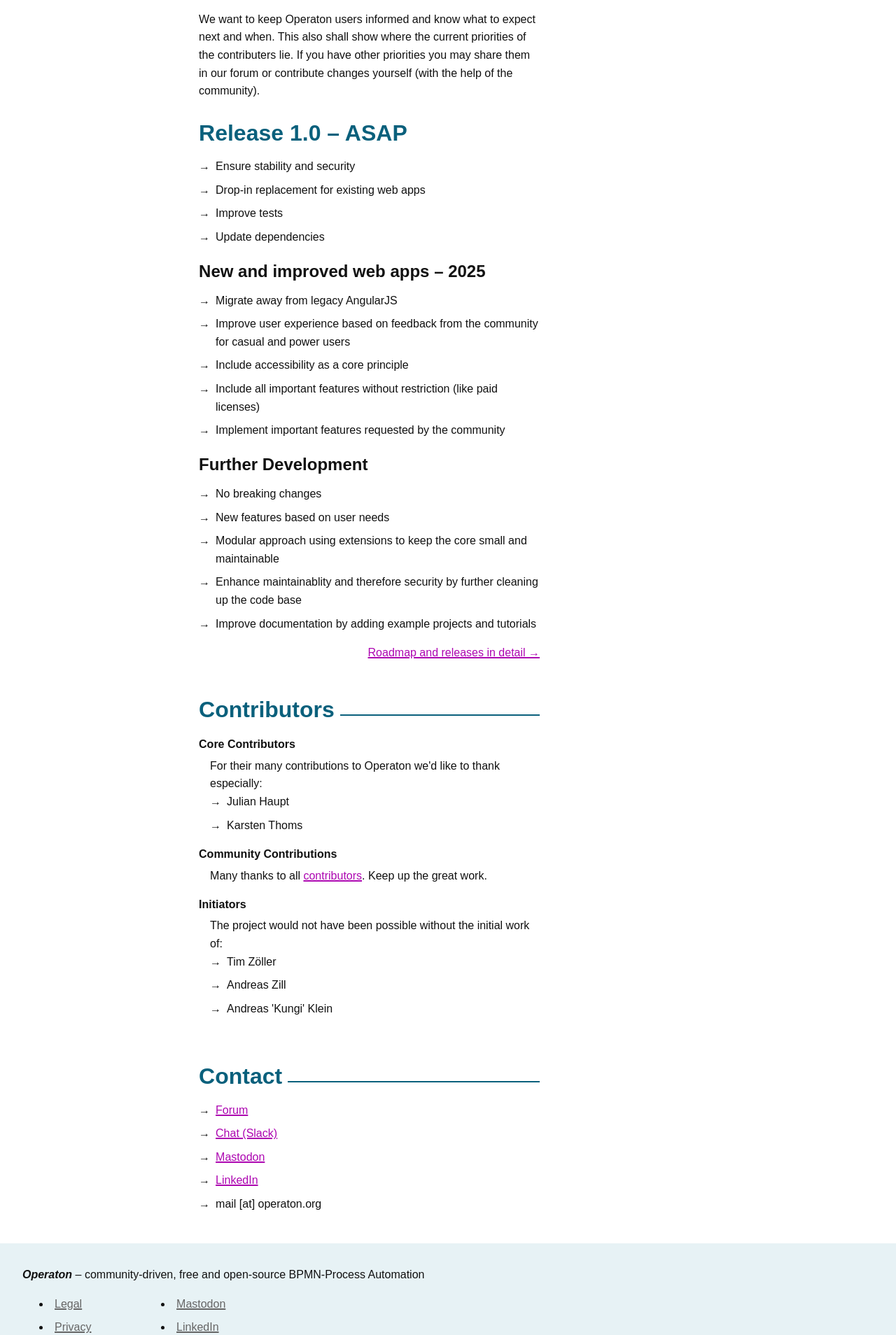
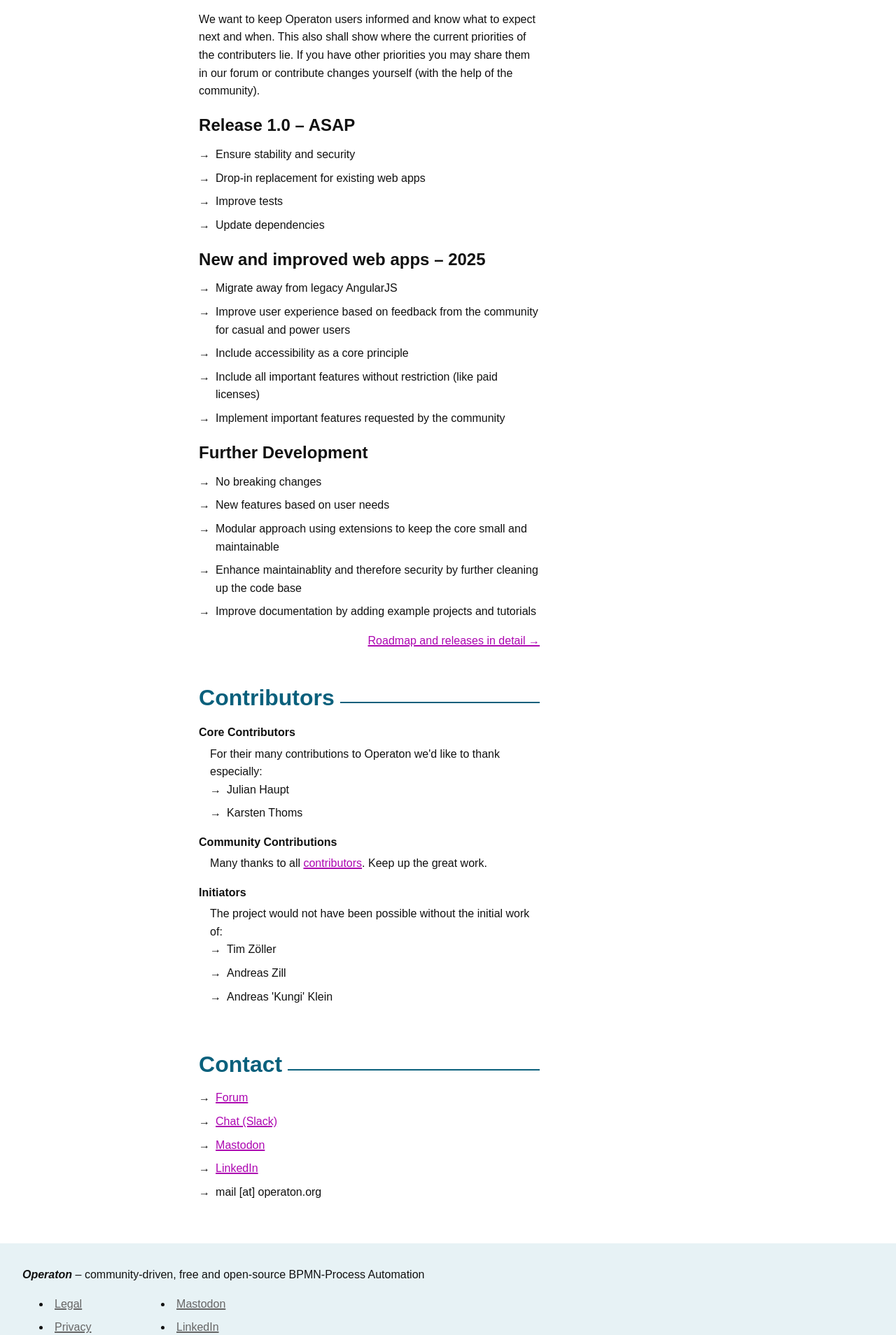
Before and after one commit to operaton/operaton.org, a Jekyll site: the page built from index.html, in a window 1280 px wide. Shown: the part 2076-3984 px from the top of the page at 70% size. Built offline with Jekyll 4.4.1, drawn with Linux system fonts in a browser that asks for light colours.

Commit message:
headings always communicate hierarchy not style

```diff
--- a/index.html
+++ b/index.html
@@ -152,7 +152,7 @@
         contribute changes yourself (with the help of the community).
       </p>
 
-      <h3>Release 1.0 – ASAP</h3>
+      <h4>Release 1.0 – ASAP</h4>
       <ul>
         <li>Ensure stability and security</li>
         <li>Drop-in replacement for existing web apps</li>
@@ -161,7 +161,6 @@
       </ul>
 
       <h4>New and improved web apps – 2025</h4>
-
       <ul>
         <li>Migrate away from legacy AngularJS</li>
         <li>
```
